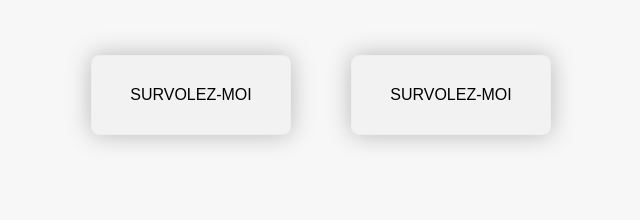
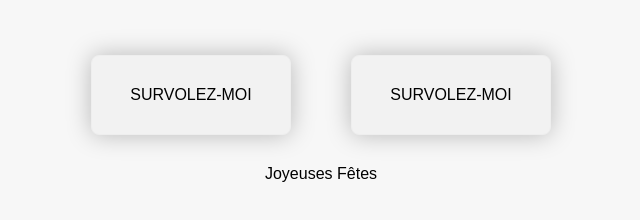
Before and after one commit to aperbet56/animations_au_survol, a plain HTML site: page index.html in a window 1280 px wide. Shown: the whole page, without its empty margins (319-959 px from the left). Drawn offline with Linux system fonts and the light colour scheme.

Commit message:
Ajout du code html pour l'animation text glow

```diff
--- a/index.html
+++ b/index.html
@@ -13,6 +13,10 @@
       <btn class="btn btn__2">Survolez-moi</btn>
     </div>
     <!--Fin de l'animation boutons flous-->
+
+    <!--Animation text glow-->
+    <div class="txt">Joyeuses Fêtes</div>
+    <!--Fin de l'animation text glow-->
     <script src="script.js"></script>
   </body>
 </html>
```
